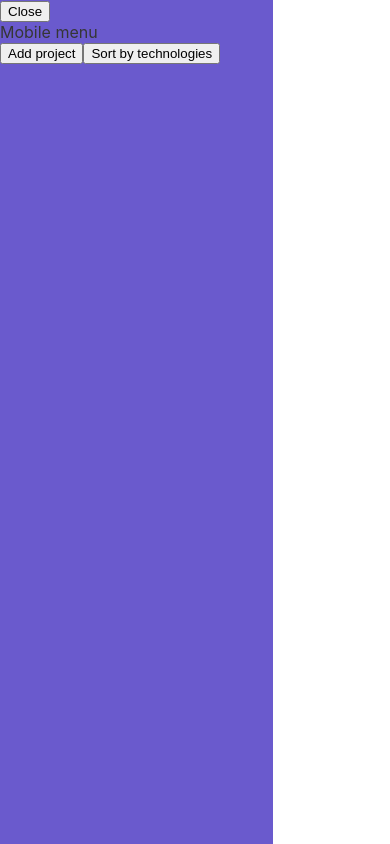
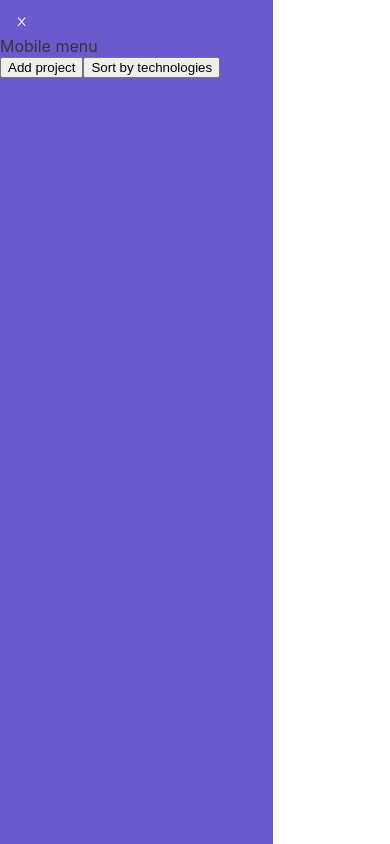
Before and after one commit to AndreyKapus/test-template, a React (Create React App) app: page / in a window 390 px wide. Both pictures are taken after a click on the button 12 px from the left and 10 px from the top of the page. Built offline with nearby package versions, Linux system fonts and the light colour scheme.

Commit message:
close mobile menu

```diff
--- a/src/Components/Layout/MobileMenu/MobileMenu.styled.tsx
+++ b/src/Components/Layout/MobileMenu/MobileMenu.styled.tsx
@@ -20,3 +20,11 @@ export const MobileMenuBtn = styled.button`
     display: none;
   }
 `;
+
+export const CloseBtn = styled.button<MyProps>`
+  margin-top: 10px;
+  margin-left: 10px;
+  padding: 5px;
+  background-color: transparent;
+  border: none;
+`;
--- a/src/Components/Layout/MobileMenu/MobileMenu.tsx
+++ b/src/Components/Layout/MobileMenu/MobileMenu.tsx
@@ -1,8 +1,9 @@
 import AddProject from "../AddProject/AddProject";
 import FilterProjects from "../Filter/Filter";
 import { useState } from "react";
-import { MobMenuWrapper, MobileMenuBtn } from "./MobileMenu.styled";
 import { GiHamburgerMenu } from "react-icons/gi";
+import { AiOutlineClose } from "react-icons/ai";
+import { MobMenuWrapper, MobileMenuBtn, CloseBtn } from "./MobileMenu.styled";
 
 const MobileMenu = () => {
   const [openMobileMenu, setOpenMobileMenu] = useState<boolean>(false);
@@ -23,9 +24,9 @@ const MobileMenu = () => {
       </MobileMenuBtn>
       {openMobileMenu && (
         <MobMenuWrapper>
-          <button type="button" onClick={onCloseMobileMenu}>
-            Close
-          </button>
+          <CloseBtn type="button" onClick={onCloseMobileMenu}>
+            <AiOutlineClose color="fff" width="24px" height="24px" />
+          </CloseBtn>
           <div>Mobile menu</div>
           <AddProject />
           <FilterProjects />
--- a/src/Styles/Theme.tsx
+++ b/src/Styles/Theme.tsx
@@ -13,6 +13,7 @@ export const theme = {
 
   colors: {
     accent: "#6a5acd",
+    white: "fff",
   },
 };
 
```
